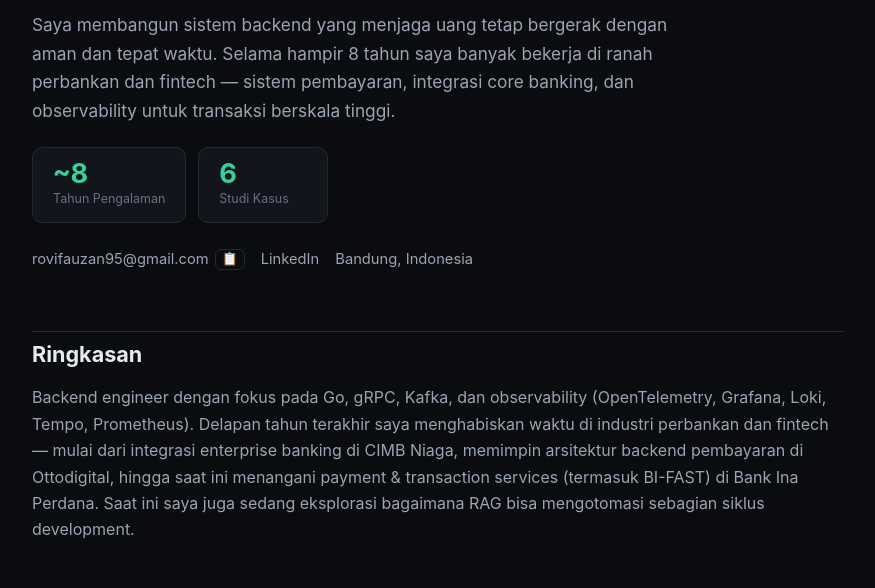
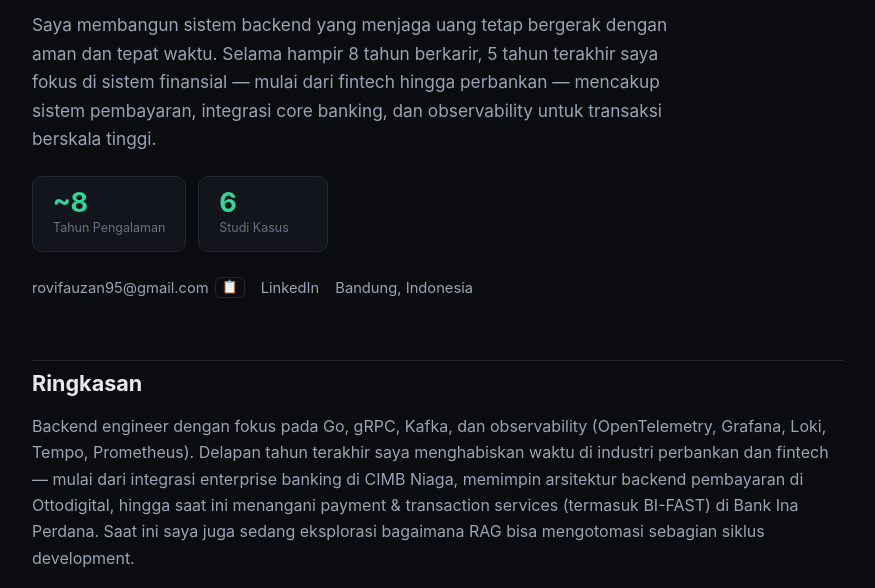
Before and after one commit to rovifa/rovi-portfolio, an Astro site: page / in a window 1280 px wide. Shown: the part 190-778 px from the top of the page, without its empty margins (202-1077 px from the left). Built offline with nearby package versions, Linux system fonts and the light colour scheme; Astro itself is replaced by a stand-in of ours.

Commit message:
Update hero tagline to highlight 5 years in financial systems
Text-only change, no styling/markup touched.

```diff
--- a/src/pages/index.astro
+++ b/src/pages/index.astro
@@ -59,9 +59,10 @@ const caseStudies = [
     <h1>Rovi Fauzan Akbar</h1>
     <p class="hero-tagline">
       Saya membangun sistem backend yang menjaga uang tetap bergerak dengan
-      aman dan tepat waktu. Selama hampir 8 tahun saya banyak bekerja di
-      ranah perbankan dan fintech — sistem pembayaran, integrasi core
-      banking, dan observability untuk transaksi berskala tinggi.
+      aman dan tepat waktu. Selama hampir 8 tahun berkarir, 5 tahun terakhir
+      saya fokus di sistem finansial — mulai dari fintech hingga perbankan —
+      mencakup sistem pembayaran, integrasi core banking, dan observability
+      untuk transaksi berskala tinggi.
     </p>
     <div class="hero-stats">
       <div class="stat-chip">
```
